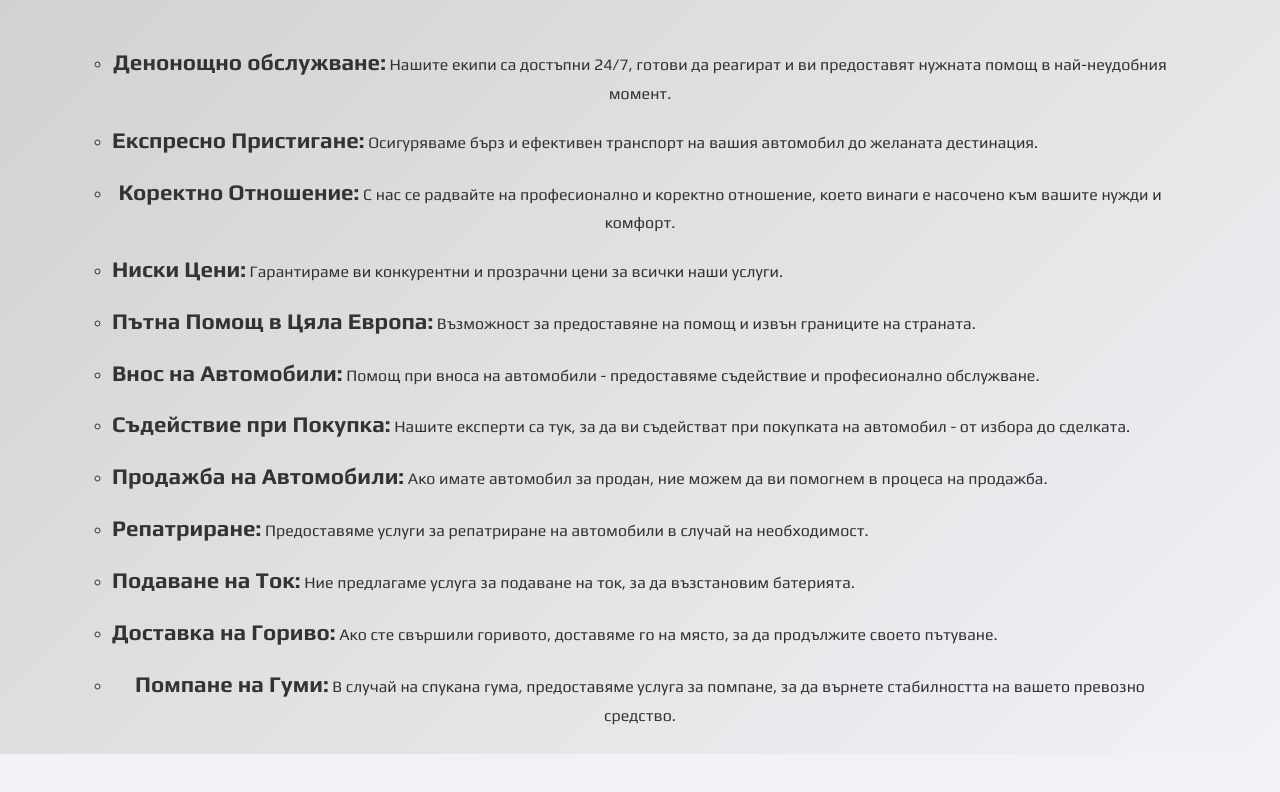
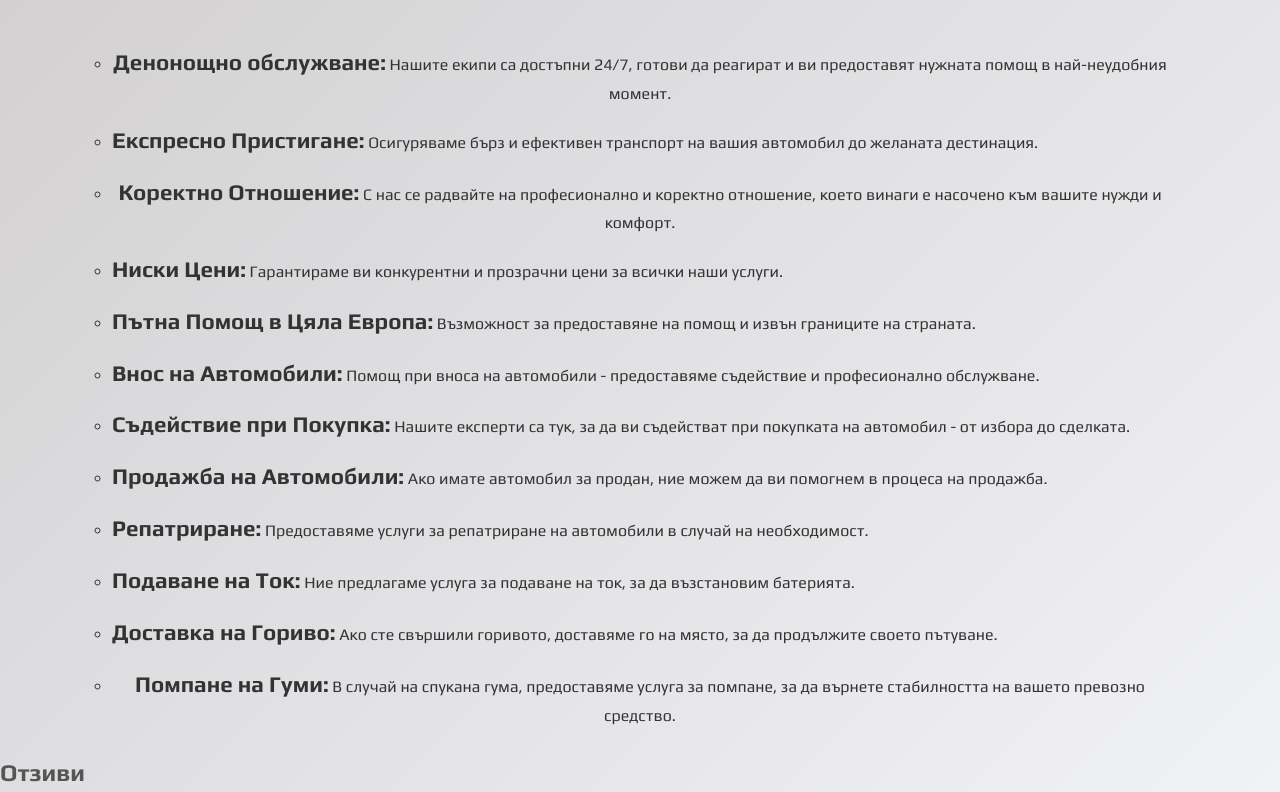
Before and after one commit to viktor-dimitrov/road-assistance, a React (Vite) app in the folder client/richard-auto/: page / in a window 1280 px wide. Shown: the part 1595-2387 px from the top of the page. Before the commit the page ends 2349 px from the top, so only its background shows below. Built offline with nearby package versions, Linux system fonts and the light colour scheme.

Commit message:
Add Reviews component

```diff
--- a/client/richard-auto/src/App.jsx
+++ b/client/richard-auto/src/App.jsx
@@ -4,6 +4,7 @@ import './App.css'
 import Header from './components/Header/Header'
 import Services from './components/Services/Services'
 import Home from './components/Home/Home'
+import Reviews from './components/Reviews/Reviews'
 
 
 
@@ -19,6 +20,8 @@ function App() {
 
     <Services></Services>
 
+    <Reviews></Reviews>
+
 
 
 
--- /dev/null
+++ b/client/richard-auto/src/components/Reviews/Reviews.jsx
@@ -0,0 +1,19 @@
+import styles from "./Reviews.module.css";
+
+
+
+export default function Reviews() {
+
+
+    return (
+
+        <section >
+        <h2>Отзиви</h2>
+
+
+
+      </section>
+
+
+    )
+}
```
Also changed, not shown: client/richard-auto/src/components/Reviews/Reviews.module.css (added).
